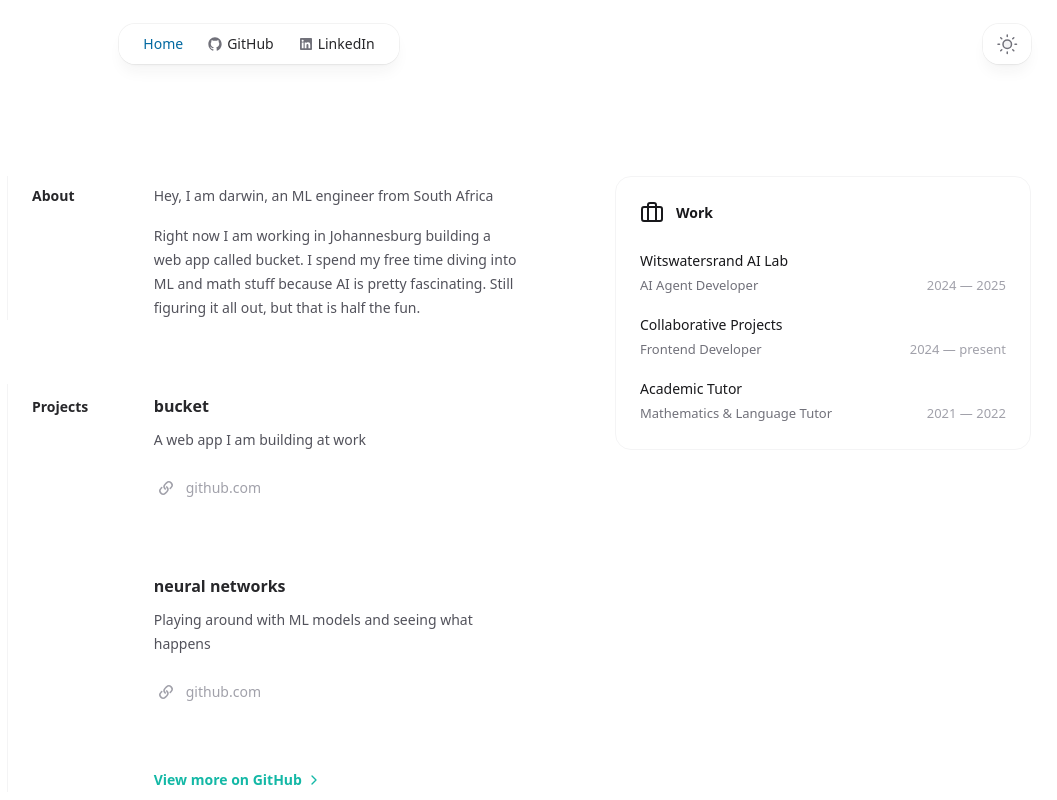
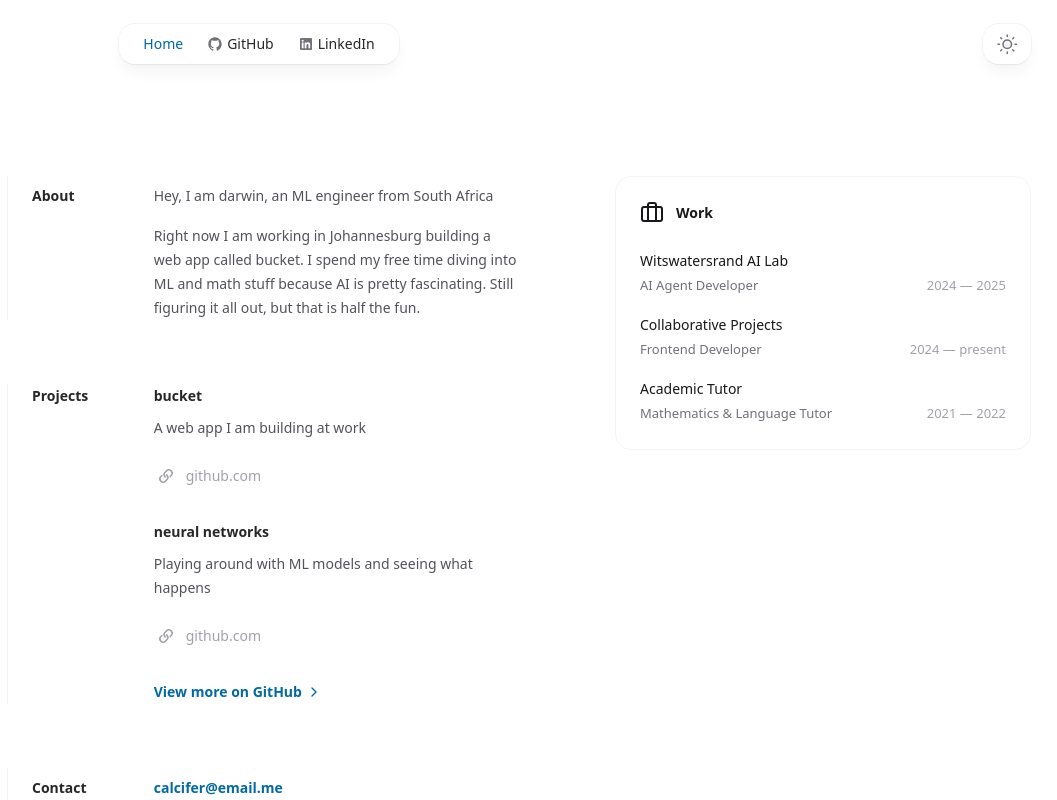
Before and after one commit to darwin-kolisi/calcifer, a Next.js app: page / in a window 1280 px wide. Shown: the top 800 px of the page, without its empty margins (121-1178 px from the left). Built offline with nearby package versions, Linux system fonts and the light colour scheme.

Commit message:
fix homepage styling

```diff
--- a/src/app/page.tsx
+++ b/src/app/page.tsx
@@ -162,26 +162,26 @@ export default function Home() {
             </Tool>
           </ToolsSection>
           <ToolsSection title="Projects">
-            <ul role="list" className="flex flex-col gap-16">
+            <div className="space-y-8">
               {projects.map((project) => (
-                <Card as="li" key={project.name}>
-                  <h2 className="mt-2 text-base font-semibold text-zinc-800 dark:text-zinc-100">
+                <Card as="div" key={project.name}>
+                  <h2 className="text-sm font-semibold text-zinc-800 dark:text-zinc-100">
                     <Card.Link href={project.link.href}>
                       {project.name}
                     </Card.Link>
                   </h2>
                   <Card.Description>{project.description}</Card.Description>
-                  <p className="relative z-10 mt-6 flex text-sm font-medium text-zinc-400 transition group-hover:text-teal-500 dark:text-zinc-200">
+                  <p className="relative z-10 mt-6 flex text-sm font-medium text-zinc-400 transition group-hover:text-sky-700 dark:text-zinc-200">
                     <LinkIcon className="h-6 w-6 flex-none" />
                     <span className="ml-2">{project.link.label}</span>
                   </p>
                 </Card>
               ))}
-            </ul>
+            </div>
             <Link href="http://github.com">
               <div
                 aria-hidden="true"
-                className="tex- relative z-10 mt-16  flex items-center text-sm font-semibold text-teal-500">
+                className="relative z-10 mt-8 flex items-center text-sm font-semibold text-sky-700">
                 View more on GitHub
                 <ChevronRightIcon className="ml-1 h-4 w-4 stroke-current" />
               </div>
@@ -189,7 +189,9 @@ export default function Home() {
           </ToolsSection>
           <ToolsSection title="Contact">
             <Tool>
-              <a href="mailto:" className="font-semibold text-teal-500">
+              <a
+                href="mailto:"
+                className="mt-2 text-sm font-semibold text-sky-700">
                 calcifer@email.me
               </a>
             </Tool>
```
